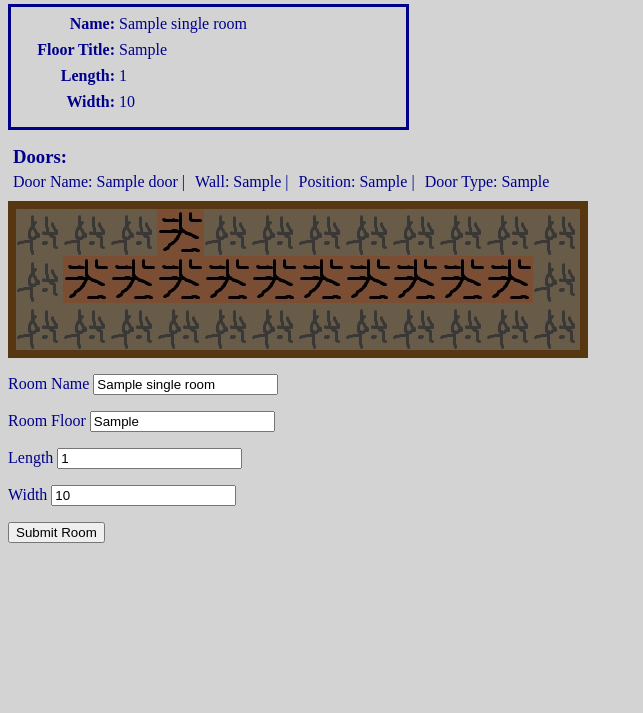
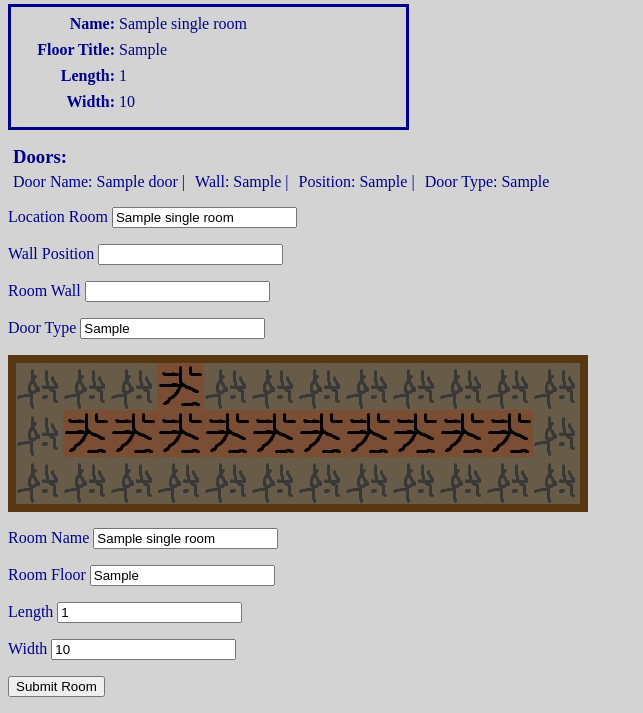
Before and after one commit to LeoKnox/dungeon_flask, a Flask app: template application/templates/edit_room.html in a window 1280 px wide. Shown: the part 132-845 px from the top of the page, without its empty margins (0-643 px from the left). Before the commit the page ends 675 px from the top, so only its background shows below. Run offline with Flask 2, Linux system fonts and the light colour scheme; the template is opened without the code that fills it: values that come from a table or form of the project are taken from there, most other values are stand-ins (such as "Sample title", 1, 10 or a date in 2020).

Commit message:
Add files via upload

```diff
--- a/application/forms.py
+++ b/application/forms.py
@@ -10,8 +10,8 @@ class CreateRoomForm(FlaskForm):
     submit      =   SubmitField("Submit Room")
 
 class DoorForm(FlaskForm):
-    room_name   =   StringField("Room Name")
-    room_wall   =   IntegerField("Wall")
+    room_name   =   StringField("Location Room")
+    room_wall   =   IntegerField("Room Wall")
     wall_pos    =   IntegerField("Wall Position")
     door_type   =   StringField("Door Type")
     submit      =   SubmitField("Submit Door")
--- a/application/templates/edit_room.html
+++ b/application/templates/edit_room.html
@@ -21,6 +21,37 @@
     </br>
 {% endfor %}
 </ul>
+<form name="add_door" action="" method="post" novalidate>
+    {{ form.hidden_tag() }}
+    <p>
+        {{ door_form.room_name.label }}
+        {{ door_form.room_name(value=single_room['room_name']) }}
+        {% for error in door_form.room_name.errors %}
+            <span>{{ error }}</span>
+        {% endfor %}
+    </p>
+    <p>
+        {{ door_form.wall_pos.label }}
+        {{ door_form.wall_pos(value=single_room['wall_pos']) }}
+        {% for error in door_form.wall_pos.errors %}
+            <span>{{ error }}</span>
+        {% endfor %}
+    </p>
+    <p>
+        {{ door_form.room_wall.label }}
+        {{ door_form.room_wall(value=single_room['room_wall']) }}
+        {% for error in door_form.room_wall.errors %}
+            <span>{{ error }}</span>
+        {% endfor %}
+    </p>
+    <p>
+        {{ door_form.door_type.label }}
+        {{ door_form.door_type(value=single_room['door_type']) }}
+        {% for error in door_form.door_type.errors %}
+            <span>{{ error }}</span>
+        {% endfor %}
+    </p>
+</form>
 
 <div class="room">
     <img class="floor_table" src="{{url_for('static', filename='images/wall.jpg') }}" />
```
Also changed, not shown: application/routes_dungeon.py (+15 -3 lines).
